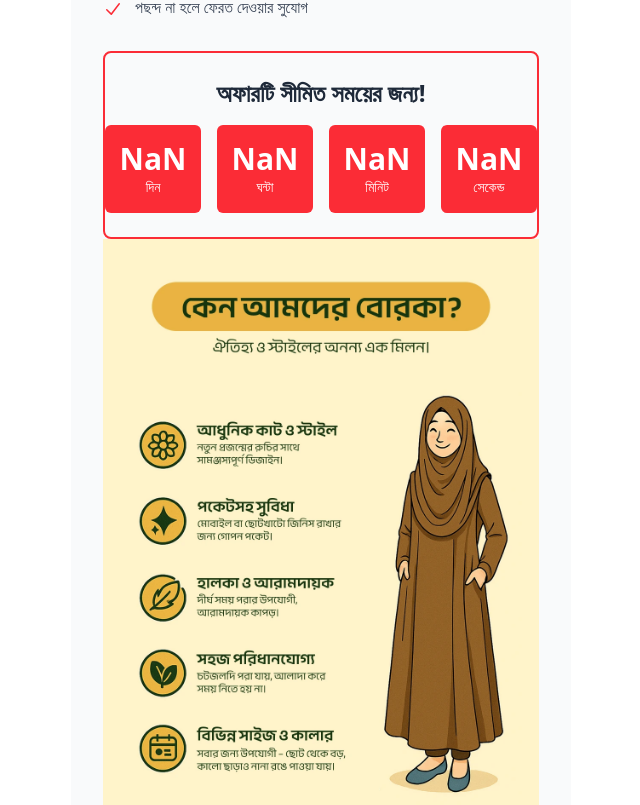
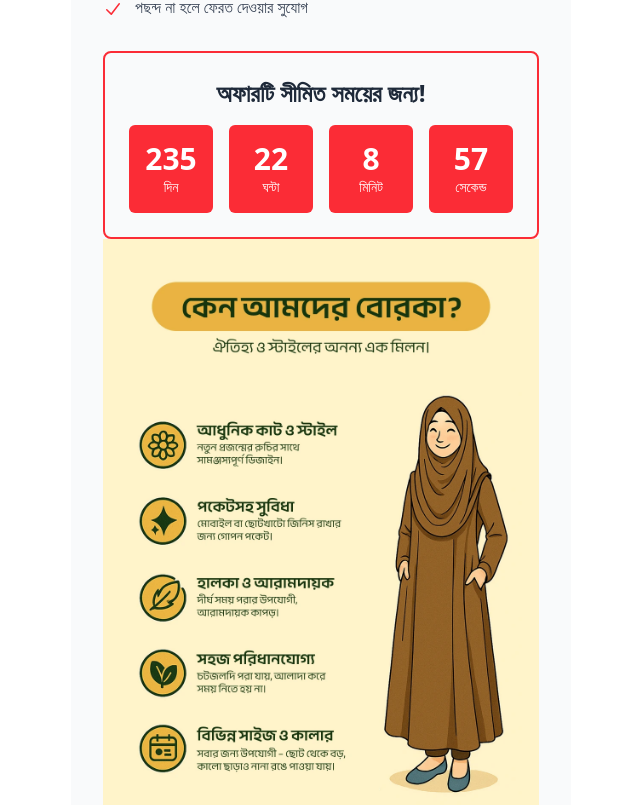
Before and after one commit to naimekattor/BurkhaShop, a Next.js app: page / in a window 1280 px wide. Shown: the part 1035-1840 px from the top of the page, without its empty margins (319-959 px from the left). Built offline with nearby package versions, Linux system fonts and the light colour scheme.

Commit message:
added defauilt coundown

```diff
--- a/app/page.js
+++ b/app/page.js
@@ -10,7 +10,7 @@ import OrderForm from "@/components/OrderForm";
 const defaultProductData = {
   title: "ডিফল্ট প্রোডাক্ট",
   discount: "২৫%",
-  price: "৫৫০ ৳",
+  price: "৭৫০ ৳",
   images: [
     "/images/black.webp",
     "/images/jolpai.webp",
@@ -22,6 +22,7 @@ const defaultProductData = {
   satisfiedCustomersText: "১০০০+ কাস্টমার সন্তুষ্ট",
   moreColorsText: "মাত্র কয়েকটি বোরকা বাকি আছে!",
   orderButtonText: "অর্ডার করুন",
+  countdown: "2025-12-31T23:59:59",
 };
 
 export default function Home() {
@@ -64,7 +65,10 @@ export default function Home() {
         product={product}
         defaultProductData={defaultProductData}
       />
-      <ProductFeaturesAndOffer product={product} />
+      <ProductFeaturesAndOffer
+        product={product}
+        defaultProductData={defaultProductData}
+      />
       <ProductSelection product={product} />
       <OrderForm />
     </>
--- a/components/ProductFeaturesAndOffer.js
+++ b/components/ProductFeaturesAndOffer.js
@@ -17,8 +17,10 @@ const CheckIcon = ({ className }) => (
   </svg>
 );
 
-const ProductFeaturesAndOffer = ({ product }) => {
-  const targetDate = new Date(product.countdown).getTime();
+const ProductFeaturesAndOffer = ({ product, defaultProductData }) => {
+  const targetDate = new Date(
+    product.countdown ? product.countdown : defaultProductData.coundown
+  ).getTime();
   const [timeLeft, setTimeLeft] = useState(getTimeRemaining());
 
   function getTimeRemaining() {
```
